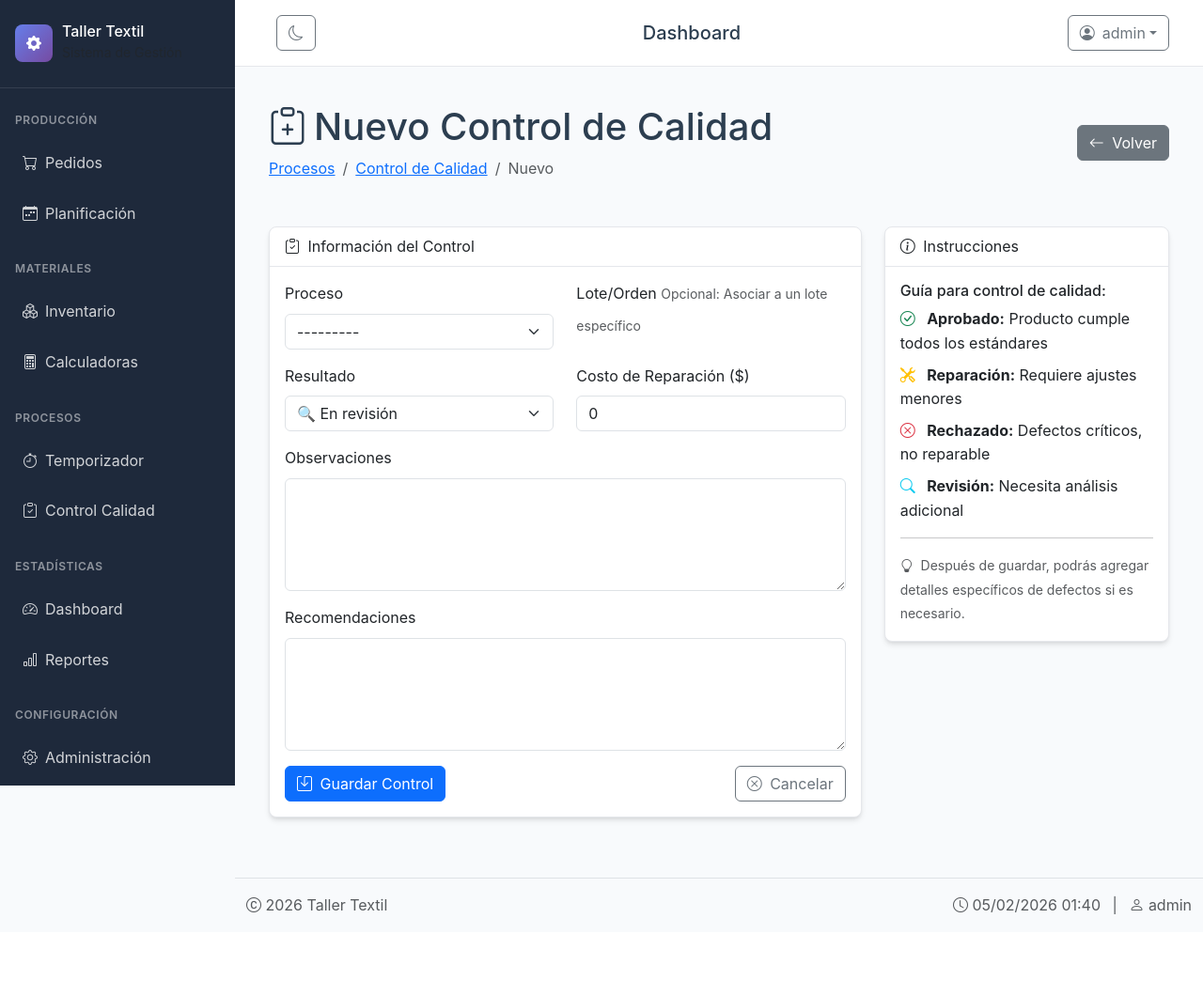
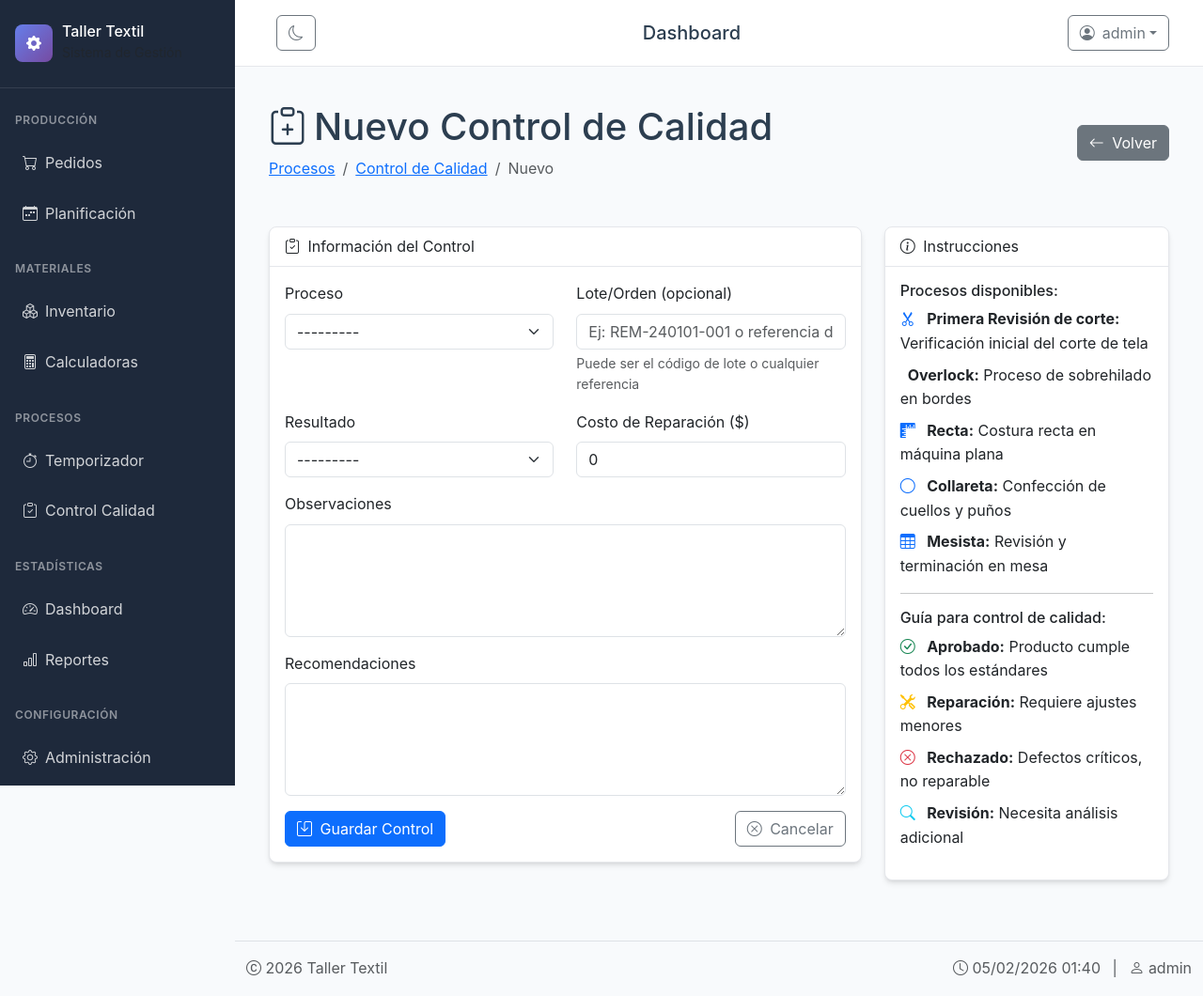
Before and after one commit to MaguiZarza/Proyecto_Final, a Django app: page /procesos/control-calidad/nuevo/ in a window 1280 px wide. Shown: the whole page at 94% size. Before the commit the page ends 973 px from the top, so only its background shows below. Run offline with Django 5.2, Linux system fonts and the light colour scheme; a user stored in the database is signed in; data comes from the database, SQL or seed files in the repository; data that the repository does not hold is empty.

Commit message:
correccion de error control calidad

```diff
--- a/procesos/admin.py
+++ b/procesos/admin.py
@@ -71,7 +71,7 @@
             'classes': ('collapse',)
         }),
         ('Auditoría', {
-            'fields': ('creado_por', 'fecha_creacion', 'fecha_actualizacion'),
+            'fields': ('creado_por', 'fecha_creacion'),
             'classes': ('collapse',)
         }),
     )
--- a/procesos/forms.py
+++ b/procesos/forms.py
@@ -106,21 +106,46 @@
     )
 
 # ============ FORMULARIOS DE CONTROL DE CALIDAD ============ #
+from django import forms
+from .models import ControlCalidad
+
 class ControlCalidadForm(forms.ModelForm):
+    # Definir opciones fijas para el proceso
+    PROCESO_CHOICES = [
+        ('', '---------'),
+        ('Primera Revisión de corte', 'Paso por "Primera Revisión de corte"'),
+        ('Overlock', 'Paso por "Overlock"'),
+        ('Recta', 'Paso por "Recta"'),
+        ('Collareta', 'Paso por "Collareta"'),
+        ('Mesista', 'Paso por "Mesista"'),
+    ]
+
+    # Sobreescribir el campo proceso con opciones fijas
+    proceso = forms.ChoiceField(
+        choices=PROCESO_CHOICES,
+        label='Proceso',
+        widget=forms.Select(attrs={'class': 'form-select'})
+    )
+
+    # Hacer el campo de lote/orden como texto libre opcional
+    lote_orden = forms.CharField(
+        required=False,
+        label='Lote/Orden (opcional)',
+        widget=forms.TextInput(attrs={
+            'class': 'form-control',
+            'placeholder': 'Ej: REM-240101-001 o referencia del lote'
+        }),
+        help_text='Puede ser el código de lote o cualquier referencia'
+    )
+
     class Meta:
         model = ControlCalidad
-        # Quita 'orden_produccion' y 'lote' de los fields
-        fields = ['proceso', 'etapa', 'resultado', 'observaciones', 'recomendaciones',
-                 'puntuacion_total', 'cantidad_defectos', 'costo_reparacion']
+        fields = ['proceso', 'lote_orden', 'resultado', 'costo_reparacion', 'observaciones', 'recomendaciones']
         widgets = {
-            'proceso': forms.Select(attrs={'class': 'form-select'}),
-            'etapa': forms.Select(attrs={'class': 'form-select'}),
             'resultado': forms.Select(attrs={'class': 'form-select'}),
+            'costo_reparacion': forms.NumberInput(attrs={'class': 'form-control', 'step': '0.01'}),
             'observaciones': forms.Textarea(attrs={'class': 'form-control', 'rows': 3}),
-            'recomendaciones': forms.Textarea(attrs={'class': 'form-control', 'rows': 2}),
-            'puntuacion_total': forms.NumberInput(attrs={'class': 'form-control', 'step': '0.01'}),
-            'cantidad_defectos': forms.NumberInput(attrs={'class': 'form-control'}),
-            'costo_reparacion': forms.NumberInput(attrs={'class': 'form-control', 'step': '0.01'}),
+            'recomendaciones': forms.Textarea(attrs={'class': 'form-control', 'rows': 3}),
         }
 
 class ControlCalidadDetalleForm(forms.ModelForm):
--- a/procesos/views.py
+++ b/procesos/views.py
@@ -486,11 +486,11 @@
             control.inspector = request.user
             control.save()
 
-            # Registrar operación
+            # Registrar operación - CORREGIDO
             Operacion.objects.create(
                 usuario=request.user,
                 accion='control_calidad',
-                descripcion=f"Control de calidad creado para {control.proceso.nombre if control.proceso else 'proceso general'}",
+                descripcion=f"Control de calidad creado para proceso: {control.proceso}",
                 referencia=f"CC-{control.id}"
             )
 
@@ -505,7 +505,6 @@
         form = ControlCalidadForm()
 
     return render(request, 'procesos/control_calidad_form.html', {'form': form})
-
 @login_required
 def detalle_control_calidad(request, pk):
     """Detalle de un control de calidad"""
@@ -559,6 +558,7 @@
     return render(request, 'procesos/agregar_detalle_control.html', context)
 
 @login_required
+@login_required
 def generar_no_conformidad(request, control_id):
     """Generar una no conformidad a partir de un control de calidad"""
     control = get_object_or_404(ControlCalidad, pk=control_id)
@@ -568,9 +568,11 @@
         if form.is_valid():
             no_conformidad = form.save(commit=False)
             no_conformidad.control_calidad = control
+
+            # NO intentes asignar proceso porque es un string, no un objeto
+            # no_conformidad.proceso = control.proceso  # ¡ELIMINA ESTA LÍNEA!
+
             no_conformidad.reportado_por = request.user
-            no_conformidad.proceso = control.proceso
-            no_conformidad.orden_produccion = control.orden_produccion
             no_conformidad.save()
 
             # Actualizar estado del control
@@ -580,12 +582,9 @@
             messages.success(request, f'No conformidad {no_conformidad.codigo} generada.')
             return redirect('detalle_no_conformidad', pk=no_conformidad.pk)
     else:
-        # Pre-cargar datos del control
+        # Pre-cargar datos del control - CORREGIDO
         initial_data = {
-            'proceso': control.proceso,
-            'control_calidad': control,
-            'orden_produccion': control.orden_produccion,
-            'descripcion': f"No conformidad detectada en control de calidad #{control.id}",
+            'descripcion': f"No conformidad detectada en control de calidad #{control.id} para proceso: {control.proceso}",
         }
         form = NoConformidadForm(initial=initial_data)
 
@@ -595,7 +594,6 @@
     }
 
     return render(request, 'procesos/generar_no_conformidad.html', context)
-
 # ============ NO CONFORMIDADES ============ #
 @login_required
 def lista_no_conformidades(request):
@@ -916,6 +914,7 @@
     return response
 
 @login_required
+@login_required
 def exportar_controles_calidad_csv(request):
     """Exportar controles de calidad a CSV"""
     response = HttpResponse(content_type='text/csv')
@@ -928,11 +927,11 @@
     writer.writerow(['Fecha', 'Proceso', 'Inspector', 'Resultado',
                      'Puntuación', 'Defectos', 'Costo Reparación', 'Observaciones'])
 
-    controles = ControlCalidad.objects.all().select_related('proceso', 'inspector')
+    controles = ControlCalidad.objects.all()
     for cc in controles:
         writer.writerow([
             cc.fecha.strftime('%d/%m/%Y %H:%M'),
-            cc.proceso.nombre if cc.proceso else 'General',
+            cc.proceso,  # Cambiado de cc.proceso.nombre a cc.proceso
             cc.inspector.username if cc.inspector else 'N/A',
             cc.get_resultado_display(),
             cc.puntuacion_total,
--- a/templates/procesos/control_calidad_form.html
+++ b/templates/procesos/control_calidad_form.html
@@ -50,14 +50,14 @@
                                 {% endif %}
                             </div>
                             <div class="col-md-6">
-                                <label for="{{ form.orden_produccion.id_for_label }}" class="form-label">
-                                    Lote/Orden
+                                <label for="{{ form.lote_orden.id_for_label }}" class="form-label">
+                                    Lote/Orden (opcional)
                                 </label>
-                                {{ form.orden_produccion }}
-                                {% if form.orden_produccion.errors %}
-                                <div class="text-danger">{{ form.orden_produccion.errors }}</div>
+                                {{ form.lote_orden }}
+                                {% if form.lote_orden.errors %}
+                                <div class="text-danger">{{ form.lote_orden.errors }}</div>
                                 {% endif %}
-                                <small class="text-muted">Opcional: Asociar a un lote específico</small>
+                                <div class="form-text">Puede ser el código de lote o cualquier referencia</div>
                             </div>
                         </div>
 
@@ -122,6 +122,30 @@
                     Instrucciones
                 </div>
                 <div class="card-body">
+                    <h6>Procesos disponibles:</h6>
+                    <ul class="list-unstyled">
+                        <li class="mb-2">
+                            <i class="bi bi-scissors me-2 text-primary"></i>
+                            <strong>Primera Revisión de corte:</strong> Verificación inicial del corte de tela
+                        </li>
+                        <li class="mb-2">
+                            <i class="bi bi-thread me-2 text-primary"></i>
+                            <strong>Overlock:</strong> Proceso de sobrehilado en bordes
+                        </li>
+                        <li class="mb-2">
+                            <i class="bi bi-rulers me-2 text-primary"></i>
+                            <strong>Recta:</strong> Costura recta en máquina plana
+                        </li>
+                        <li class="mb-2">
+                            <i class="bi bi-circle me-2 text-primary"></i>
+                            <strong>Collareta:</strong> Confección de cuellos y puños
+                        </li>
+                        <li class="mb-2">
+                            <i class="bi bi-table me-2 text-primary"></i>
+                            <strong>Mesista:</strong> Revisión y terminación en mesa
+                        </li>
+                    </ul>
+                    <hr>
                     <h6>Guía para control de calidad:</h6>
                     <ul class="list-unstyled">
                         <li class="mb-2">
@@ -141,11 +165,6 @@
                             <strong>Revisión:</strong> Necesita análisis adicional
                         </li>
                     </ul>
-                    <hr>
-                    <small class="text-muted">
-                        <i class="bi bi-lightbulb me-1"></i>
-                        Después de guardar, podrás agregar detalles específicos de defectos si es necesario.
-                    </small>
                 </div>
             </div>
         </div>
```
Also changed, not shown: procesos/models.py (+33 -45 lines), media/profile_images/tatto.jpg (added), procesos/migrations/0003_remove_controlcalidad_etapa_and_more.py (added), procesos/migrations/0004_alter_controlcalidad_resultado.py (added), procesos/migrations/0005_remove_controlcalidad_fecha_revision_and_more.py (added).
